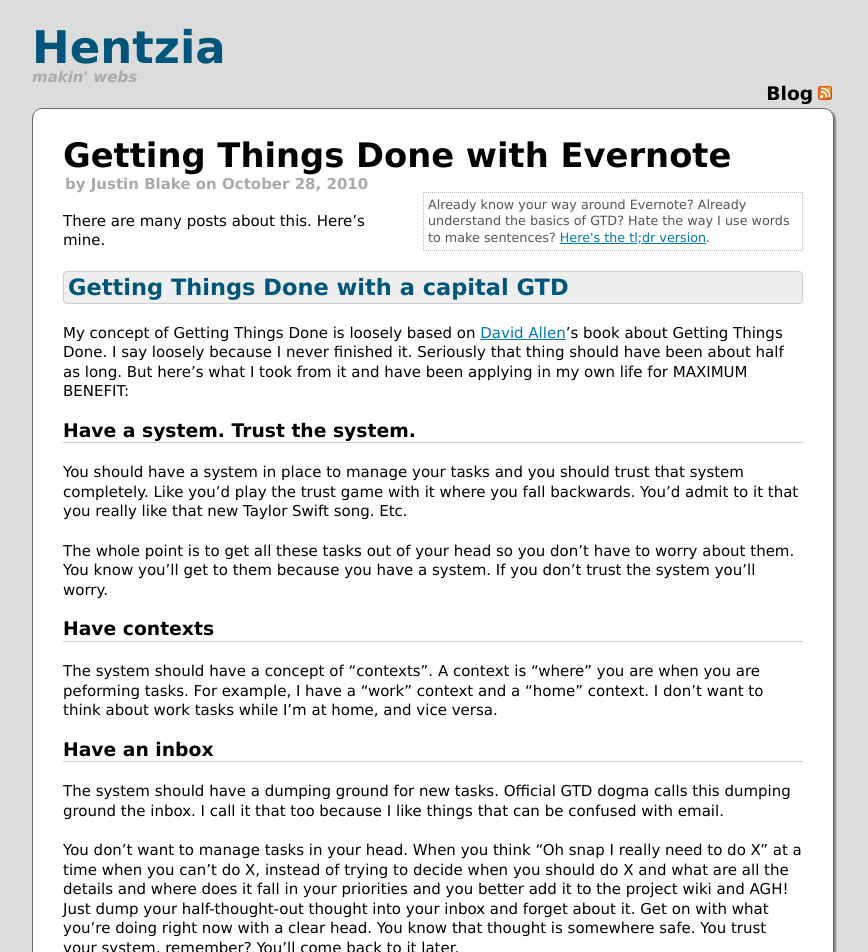
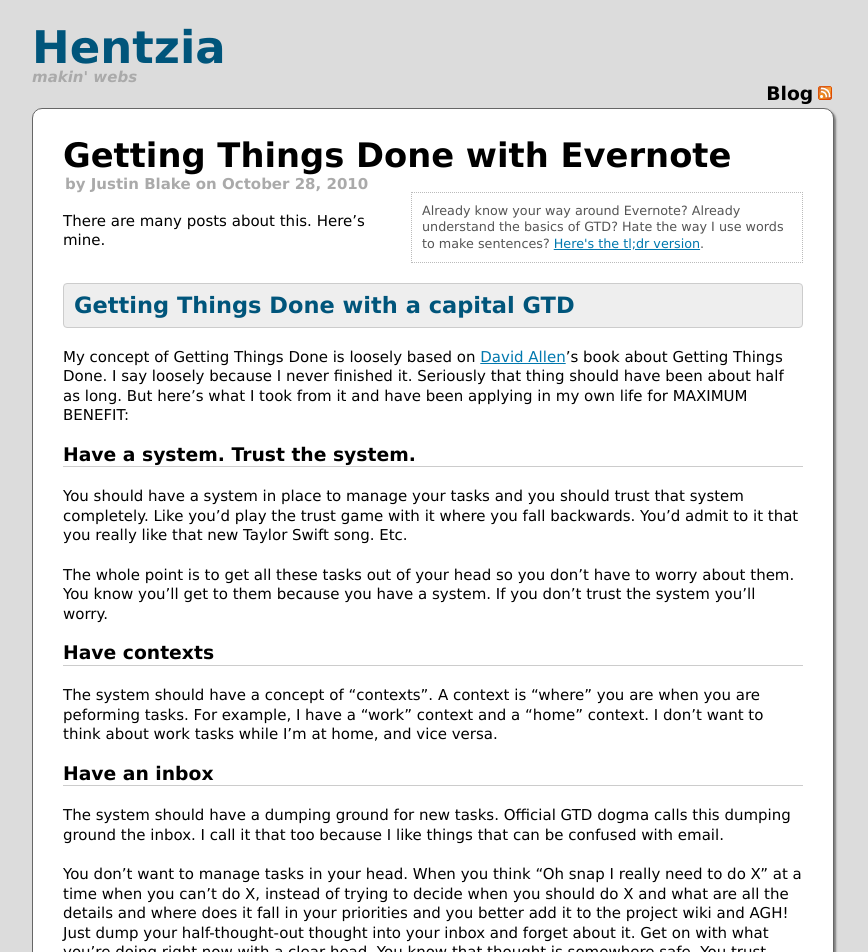
Before and after one commit to blaix/blaix.github.com, a Jekyll site: the page built from _posts/2010-10-28-gtd-with-evernote.markdown, in a window 1280 px wide. Shown: the top 952 px of the page, without its empty margins (18-886 px from the left). Built offline with Jekyll 4.4.1, drawn with Linux system fonts in a browser that asks for light colours; some web fonts are replaced; comment, search, counter and statistics services are not loaded.

Commit message:
More padding

```diff
--- a/stylesheets/main.css
+++ b/stylesheets/main.css
@@ -89,7 +89,7 @@
   -webkit-border-radius: 4px;
   -moz-border-radius: 4px;
   border-radius: 4px;
-  padding: 4px;
+  padding: 10px;
   background-color: #eee;
   clear: both; }
 
@@ -124,7 +124,7 @@
   float: right;
   font-size: 85%;
   color: #555;
-  padding: 4px;
+  padding: 10px;
   margin: 0 0 20px 20px;
   border: dotted 1px #bbb;
 }
```
